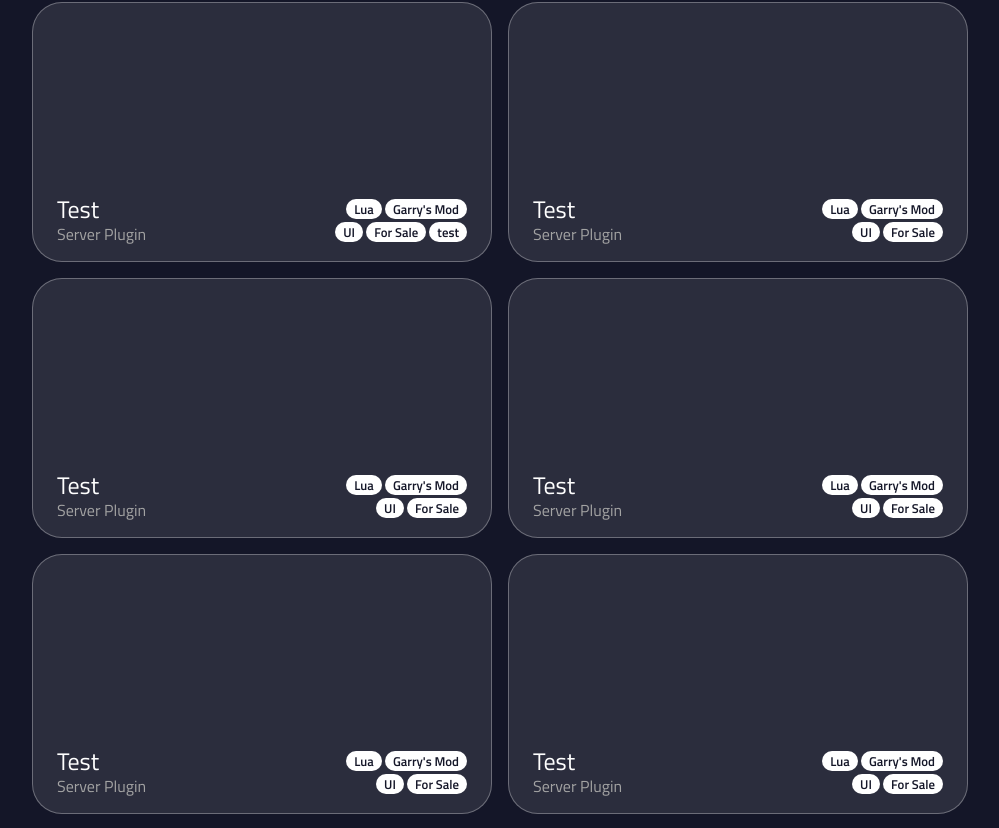
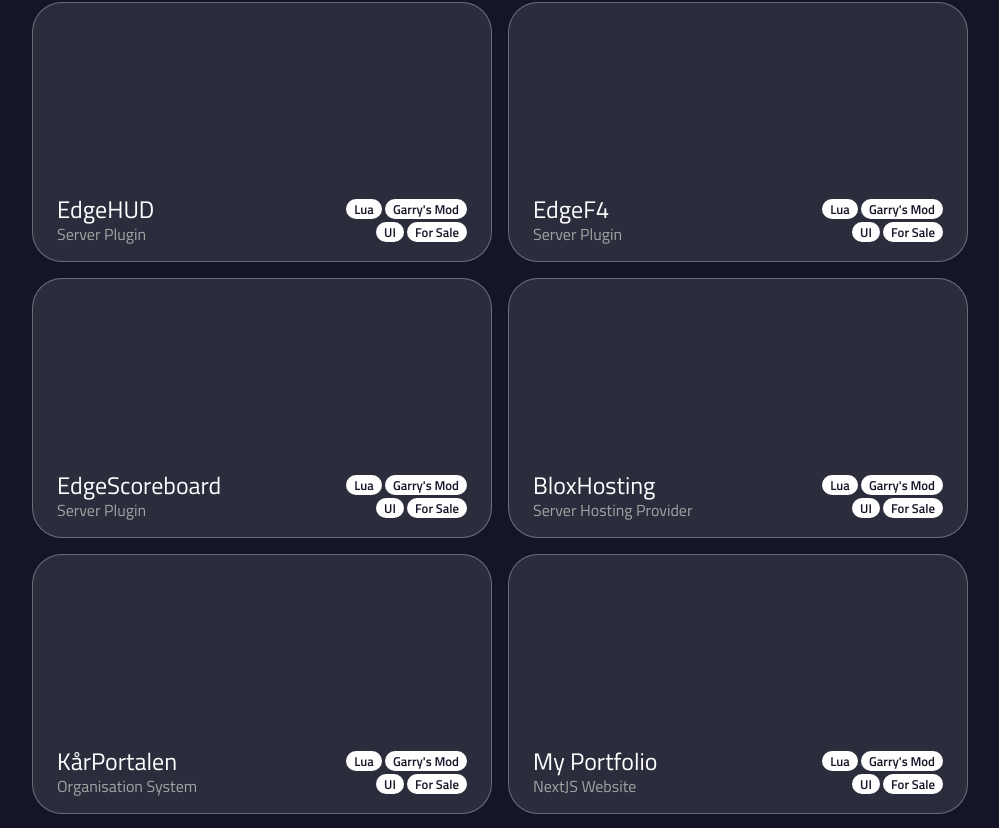
Before and after one commit to JonathanVarild/my-portfolio, a Next.js app: page / in a window 1280 px wide. Shown: the part 1838-2666 px from the top of the page, without its empty margins (140-1139 px from the left). Built offline with nearby package versions, Linux system fonts and the light colour scheme.

Commit message:
Added description for ProjectWidget

```diff
--- a/components/ProjectWidget.js
+++ b/components/ProjectWidget.js
@@ -4,10 +4,10 @@
 import { faGithub } from "@fortawesome/free-brands-svg-icons";
 import { faCircleArrowDown, faCircleArrowRight, faCloudArrowDown, faDownload, faGlobe } from "@fortawesome/free-solid-svg-icons";
 
-function ProjectWidget({ title, subtitle, tags }) {
+function ProjectWidget({ title, subtitle, description, tags }) {
 	return (
 		<div className={styles.body}>
-			<div className={styles.bottomContainer}>
+			<div className={styles.dynamicContainer}>
 				<div className={styles.infoContainer}>
 					<div className={styles.title}>{title}</div>
 					<div className={styles.subtitle}>{subtitle}</div>
@@ -33,6 +33,11 @@
 					</a>
 				</div>
 			</div>
+			<div className={styles.descContainer}>{description}</div>
+			<div className={styles.bottomButton}>
+				<div>Read More</div>
+				<FontAwesomeIcon icon={faCircleArrowRight} />
+			</div>
 		</div>
 	);
 }
--- a/components/ProjectsSection.js
+++ b/components/ProjectsSection.js
@@ -8,12 +8,54 @@
 			<h2>My Projects</h2>
 			<div className={sectionStyles.content}>These are some of the projects that I've worked on and feel extra proud about.</div>
 			<div className={styles.projectsContainer}>
-				<ProjectWidget title="Test" subtitle="Server Plugin" tags={["Lua", "Garry's Mod", "UI", "For Sale", "test"]} />
-				<ProjectWidget title="Test" subtitle="Server Plugin" tags={["Lua", "Garry's Mod", "UI", "For Sale"]} />
-				<ProjectWidget title="Test" subtitle="Server Plugin" tags={["Lua", "Garry's Mod", "UI", "For Sale"]} />
-				<ProjectWidget title="Test" subtitle="Server Plugin" tags={["Lua", "Garry's Mod", "UI", "For Sale"]} />
-				<ProjectWidget title="Test" subtitle="Server Plugin" tags={["Lua", "Garry's Mod", "UI", "For Sale"]} />
-				<ProjectWidget title="Test" subtitle="Server Plugin" tags={["Lua", "Garry's Mod", "UI", "For Sale"]} />
+				<ProjectWidget
+					title="EdgeHUD"
+					subtitle="Server Plugin"
+					tags={["Lua", "Garry's Mod", "UI", "For Sale"]}
+					description="Lorem ipsum dolor sit amet, consectetur adipiscing elit. Morbi egestas congue urna non feugiat. In porttitor posuere justo ac feugiat. Donec a laoreet odio. Nam posuere, libero id fringilla laoreet, felis leo tincidunt felis, sed condimentum ligula nulla nec purus. Aliquam dapibus libero id sodales."
+				/>
+				<ProjectWidget
+					title="EdgeF4"
+					subtitle="Server Plugin"
+					tags={["Lua", "Garry's Mod", "UI", "For Sale"]}
+					description="Lorem ipsum dolor sit amet, consectetur adipiscing elit. Morbi egestas congue urna non feugiat. In porttitor posuere justo ac feugiat. Donec a laoreet odio. Nam posuere, libero id fringilla laoreet, felis leo tincidunt felis, sed condimentum ligula nulla nec purus. Aliquam dapibus libero id sodales. "
+				/>
+				<ProjectWidget
+					title="EdgeScoreboard"
+					subtitle="Server Plugin"
+					tags={["Lua", "Garry's Mod", "UI", "For Sale"]}
+					description="Lorem ipsum dolor sit amet, consectetur adipiscing elit. Morbi egestas congue urna non feugiat. In porttitor posuere justo ac feugiat. Donec a laoreet odio. Nam posuere, libero id fringilla laoreet, felis leo tincidunt felis, sed condimentum ligula nulla nec purus. Aliquam dapibus libero id sodales."
+				/>
+				<ProjectWidget
+					title="BloxHosting"
+					subtitle="Server Hosting Provider"
+					tags={["Lua", "Garry's Mod", "UI", "For Sale"]}
+					description="Lorem ipsum dolor sit amet, consectetur adipiscing elit. Morbi egestas congue urna non feugiat. In porttitor posuere justo ac feugiat. Donec a laoreet odio. Nam posuere, libero id fringilla laoreet, felis leo tincidunt felis, sed condimentum ligula nulla nec purus. Aliquam dapibus libero id sodales."
+				/>
+				<ProjectWidget
+					title="KårPortalen"
+					subtitle="Organisation System"
+					tags={["Lua", "Garry's Mod", "UI", "For Sale"]}
+					description="Lorem ipsum dolor sit amet, consectetur adipiscing elit. Morbi egestas congue urna non feugiat. In porttitor posuere justo ac feugiat. Donec a laoreet odio. Nam posuere, libero id fringilla laoreet, felis leo tincidunt felis, sed condimentum ligula nulla nec purus. Aliquam dapibus libero id sodales. "
+				/>
+				<ProjectWidget
+					title="My Portfolio"
+					subtitle="NextJS Website"
+					tags={["Lua", "Garry's Mod", "UI", "For Sale"]}
+					description="Lorem ipsum dolor sit amet, consectetur adipiscing elit. Morbi egestas congue urna non feugiat. In porttitor posuere justo ac feugiat. Donec a laoreet odio. Nam posuere, libero id fringilla laoreet, felis leo tincidunt felis, sed condimentum ligula nulla nec purus. Aliquam dapibus libero id sodales. "
+				/>
+				<ProjectWidget
+					title="VW-Chat"
+					subtitle="Online Java Game"
+					tags={["Lua", "Garry's Mod", "UI", "For Sale"]}
+					description="Lorem ipsum dolor sit amet, consectetur adipiscing elit. Morbi egestas congue urna non feugiat. In porttitor posuere justo ac feugiat. Donec a laoreet odio. Nam posuere, libero id fringilla laoreet, felis leo tincidunt felis, sed condimentum ligula nulla nec purus. Aliquam dapibus libero id sodales. "
+				/>
+				<ProjectWidget
+					title="Test"
+					subtitle="Server Plugin"
+					tags={["Lua", "Garry's Mod", "UI", "For Sale"]}
+					description="Lorem ipsum dolor sit amet, consectetur adipiscing elit. Morbi egestas congue urna non feugiat. In porttitor posuere justo ac feugiat. Donec a laoreet odio. Nam posuere, libero id fringilla laoreet, felis leo tincidunt felis, sed condimentum ligula nulla nec purus. Aliquam dapibus libero id sodales. "
+				/>
 			</div>
 		</section>
 	);
--- a/styles/projectwidget.module.css
+++ b/styles/projectwidget.module.css
@@ -4,9 +4,10 @@
 	background: var(--background-white);
 	border: 1px solid var(--outline-white);
 	height: 260px;
+    overflow: hidden;
 }
 
-.bottomContainer {
+.dynamicContainer {
 	display: flex;
 	justify-content: space-between;
 	position: absolute;
@@ -27,7 +28,7 @@
 	color: var(--contrast-gray);
 }
 
-.body:hover .bottomContainer {
+.body:hover .dynamicContainer {
 	bottom: calc(100% - 1.8rem - 1.3rem - 1rem);
 }
 
@@ -70,7 +71,7 @@
 	display: flex;
 	align-items: center;
     gap: 0.5rem;
-	height: 3.1rem;
+	height: calc(1.8rem + 1.3rem);
 	right: 1.5rem;
 	bottom: 0rem;
 	font-size: 2rem;
@@ -89,3 +90,45 @@
 .body:hover .iconContainer {
 	opacity: 1;
 }
+
+.descContainer {
+    position: absolute;
+    top: 100%;
+    padding-inline: 1.5rem;
+    opacity: 0;
+    transition: opacity 0.2s ease-in-out, top 0.2s ease-in-out;
+    max-height: 48%;
+    overflow: hidden;
+    text-align: justify;
+}
+
+.body:hover .descContainer {
+    opacity: 1;
+    top: calc(1.8rem + 1.3rem + 1.5rem);
+}
+
+.bottomButton {
+    position: absolute;
+    bottom: -100%;
+    right: 0;
+    display: flex;
+    flex-wrap: nowrap;
+    align-items: center;
+    font-size: 1.5rem;
+    font-weight: 600;
+    gap: 0.5rem;
+    padding-right: 1.5rem;
+    padding-bottom: 1rem;
+    opacity: 0;
+    transition: opacity 0.2s ease-in-out, bottom 0.2s ease-in-out;
+}
+
+.body:hover .bottomButton {
+    opacity: 1;
+    bottom: 0;
+}
+
+.bottomButton:hover {
+    color: var(--hover-gray);
+    cursor: pointer;
+}
```
